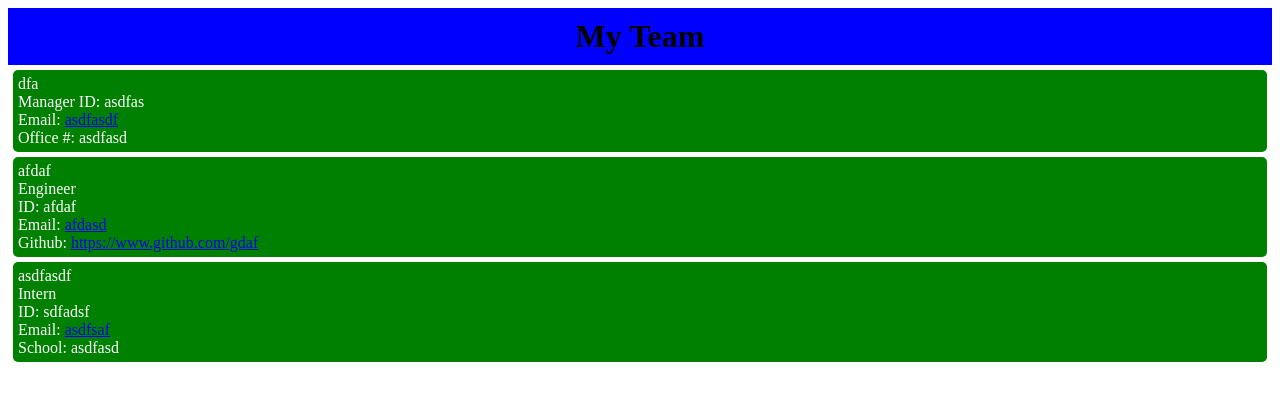
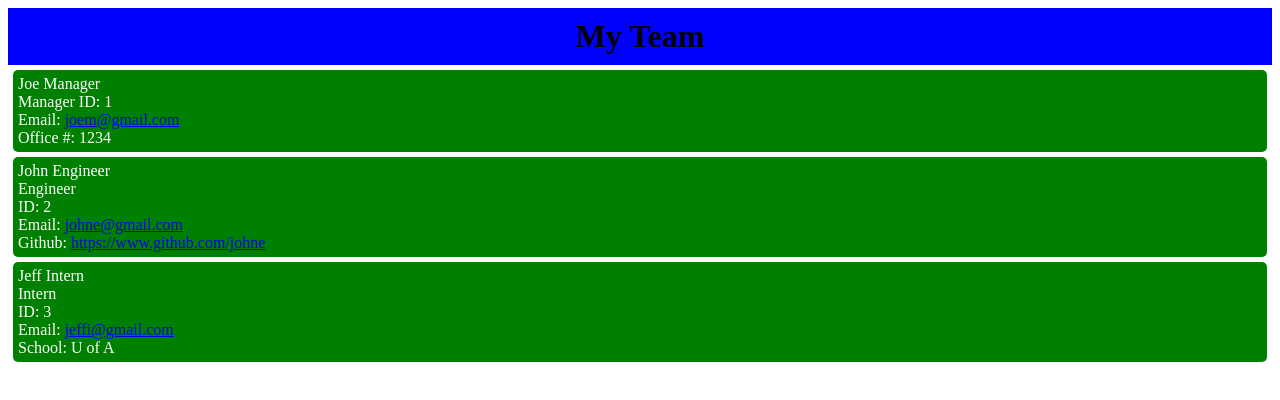
Before and after one commit to rensyphon/Team-Profile-Gen, a website: page dist/index.html in a window 1280 px wide. Drawn offline with Linux system fonts and the light colour scheme.

```diff
--- a/dist/index.html
+++ b/dist/index.html
@@ -10,25 +10,25 @@
           <header>My Team</header>
           <body>
               <div id="employeeCard">
-      dfa<br>
+      Joe Manager<br>
       Manager
-      ID: asdfas<br>
-      Email: <a href="mailto:asdfasdf">asdfasdf</a><br>
-      Office #: asdfasd
+      ID: 1<br>
+      Email: <a href="mailto:joem@gmail.com">joem@gmail.com</a><br>
+      Office #: 1234
   </div>
               <div id="employeeCard">
-          afdaf<br>
+          John Engineer<br>
           Engineer<br>
-          ID: afdaf<br>
-          Email: <a href="mailto:afdasd">afdasd</a><br>
-          Github: <a target="_blank" href="https://www.github.com/gdaf">https://www.github.com/gdaf</a>
+          ID: 2<br>
+          Email: <a href="mailto:johne@gmail.com">johne@gmail.com</a><br>
+          Github: <a target="_blank" href="https://www.github.com/johne">https://www.github.com/johne</a>
       </div>
               <div id="employeeCard">
-          asdfasdf<br>
+          Jeff Intern<br>
           Intern<br>
-          ID: sdfadsf<br>
-          Email: <a href="mailto:asdfsaf">asdfsaf</a><br>
-          School: asdfasd
+          ID: 3<br>
+          Email: <a href="mailto:jeffi@gmail.com">jeffi@gmail.com</a><br>
+          School: U of A
       </div>
           </body>
         </html>
```
Also changed, not shown: README.md.
